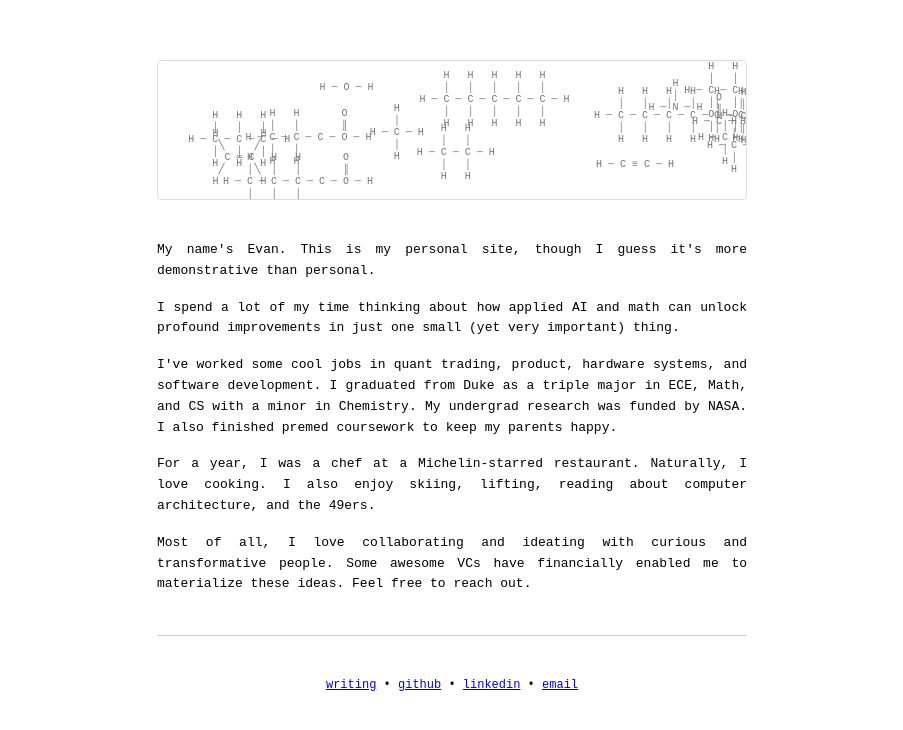
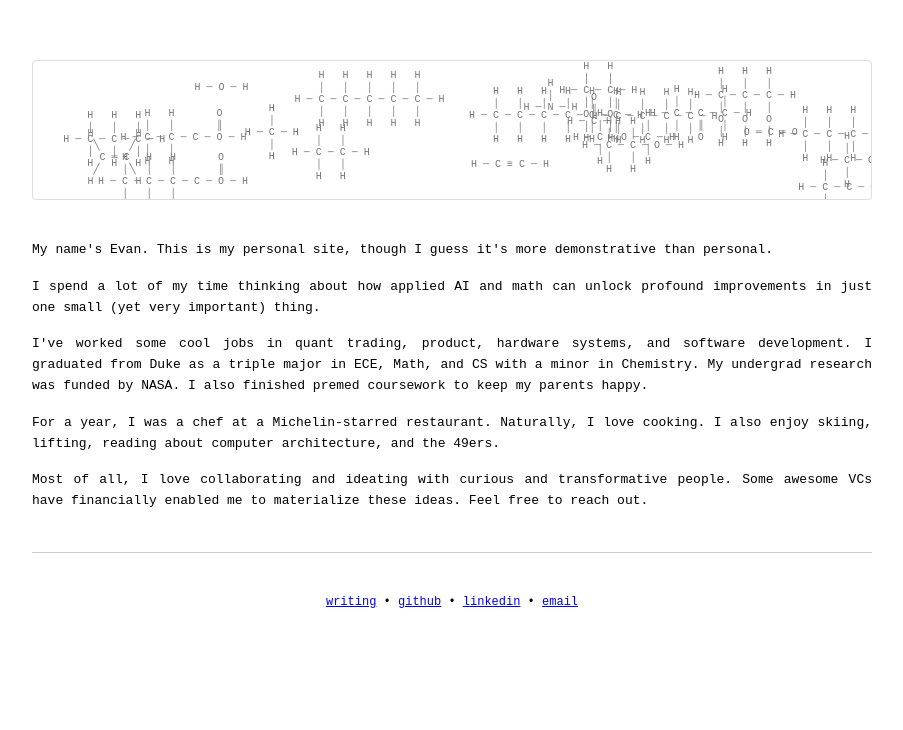
Before and after one commit to evankyee/eypersonal, a Next.js app: page / in a window 1280 px wide. Shown: the top 730 px of the page, without its empty margins (188-1091 px from the left). Built offline with nearby package versions, Linux system fonts and the light colour scheme.

Commit message:
previewer width

```diff
--- a/app/globals.css
+++ b/app/globals.css
@@ -18,7 +18,7 @@ body {
   font-family: 'Courier New', 'Courier', monospace;
   font-size: 13px;
   line-height: 1.6;
-  max-width: 650px;
+  max-width: 900px;
   margin: 60px auto;
   padding: 0 30px;
 }
--- a/content/blog/hardware-gc.mdx
+++ b/content/blog/hardware-gc.mdx
@@ -1,6 +1,6 @@
 ---
 title: "Hardware Acceleration for Memory Garbage Collection"
-date: "2025-01"
+date: "2025-01-01"
 excerpt: "A dedicated hardware-based garbage collection module integrated into a RISC-V RocketChip SoC"
 ---
 
```
